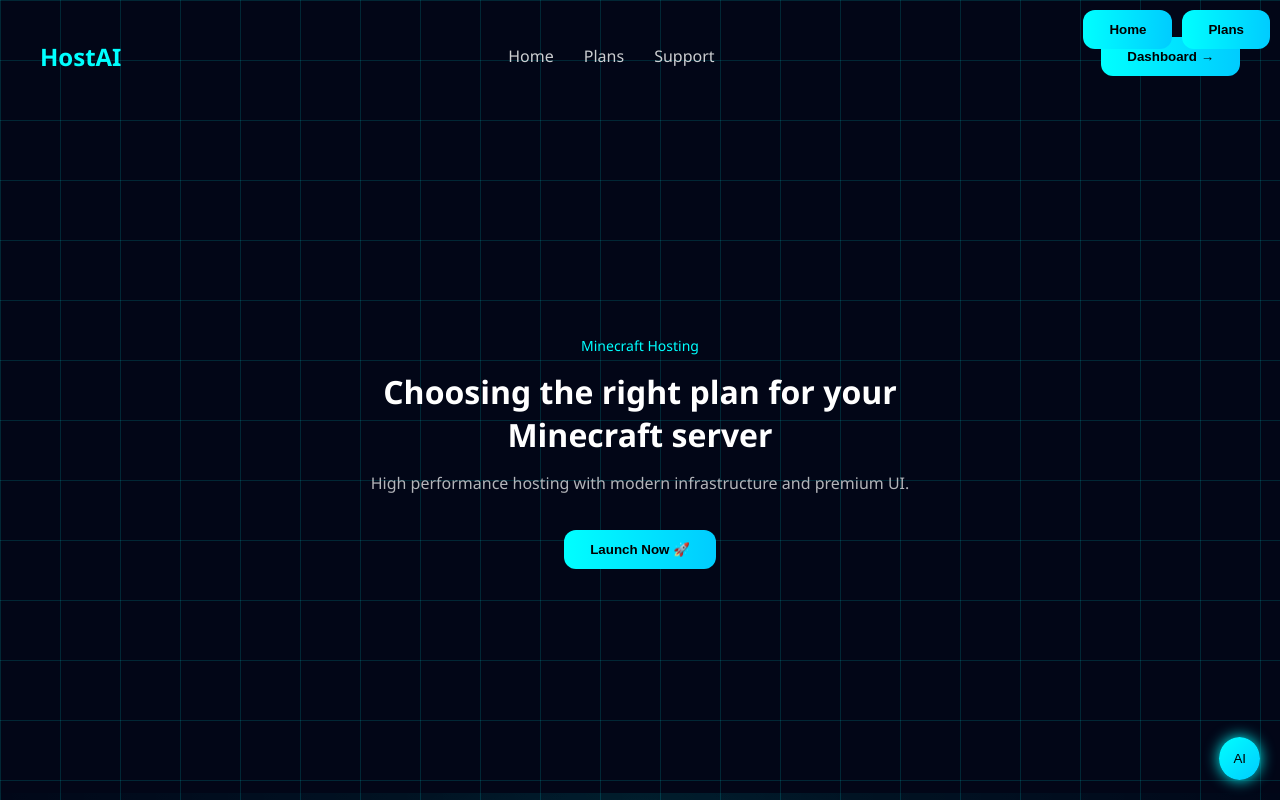
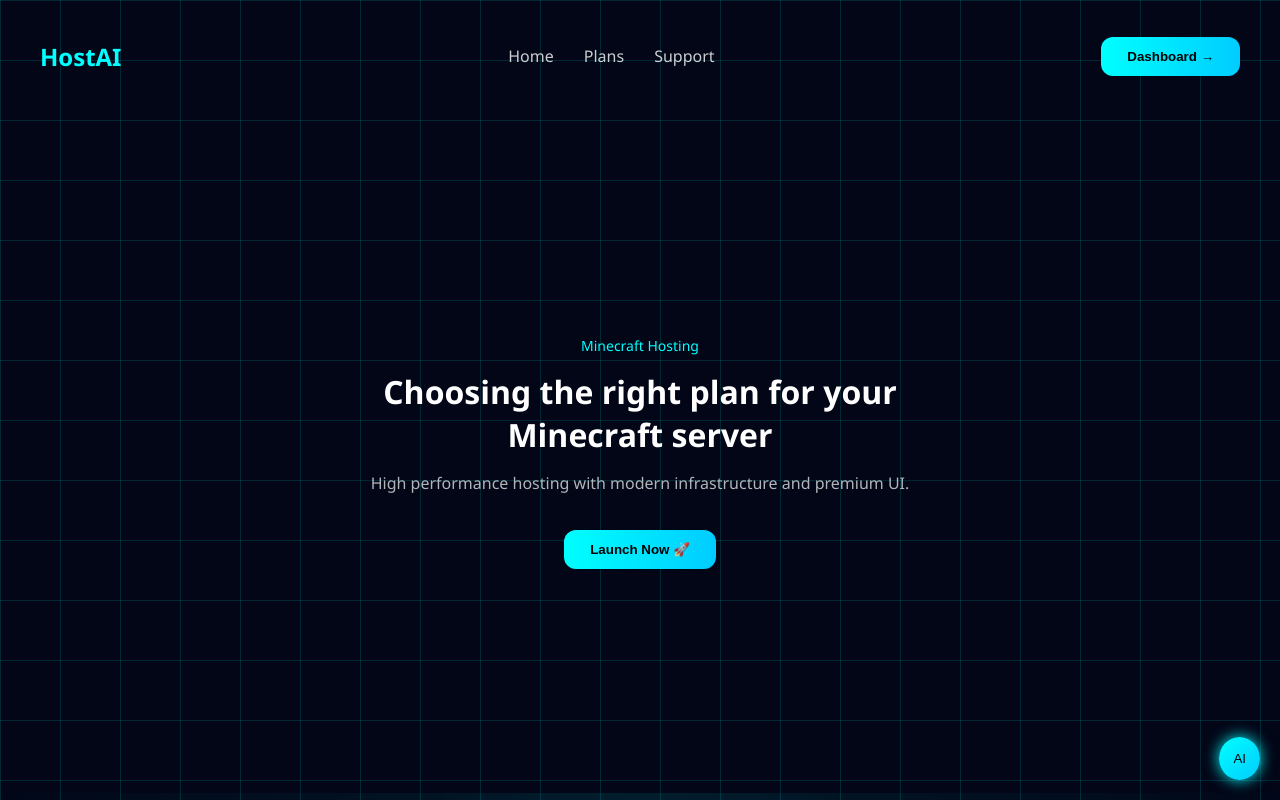
Before and after one commit to devhub201/Ai-website, a React (Vite) app in the folder frontend/: page / in a window 1280 px wide. Built offline with nearby package versions, Linux system fonts and the light colour scheme.

Commit message:
Update App.jsx

```diff
--- a/frontend/src/App.jsx
+++ b/frontend/src/App.jsx
@@ -1,52 +1,27 @@
 import { useState } from "react";
 import Home from "./pages/Home";
-
-/*
-  NOTE:
-  Abhi hum simple routing use kar rahe hain (no react-router yet)
-  Baad me upgrade karenge when pages increase
-*/
+import Plans from "./pages/Plans";
+import Category from "./pages/Category";
 
 export default function App() {
   const [page, setPage] = useState("home");
+  const [category, setCategory] = useState("");
 
   const renderPage = () => {
     switch (page) {
       case "home":
         return <Home />;
 
-      // future pages (already ready structure)
       case "plans":
-        return <div style={{padding:"40px"}}>Plans Page Coming Soon</div>;
+        return <Plans setPage={setPage} setCategory={setCategory} />;
 
-      case "cart":
-        return <div style={{padding:"40px"}}>Cart Page</div>;
-
-      case "checkout":
-        return <div style={{padding:"40px"}}>Checkout Page</div>;
-
-      case "admin":
-        return <div style={{padding:"40px"}}>Admin Panel</div>;
+      case "category":
+        return <Category category={category} />;
 
       default:
         return <Home />;
     }
   };
 
-  return (
-    <div>
-      {/* SIMPLE NAV CONTROL (temporary) */}
-      <div style={{
-        position: "fixed",
-        top: 10,
-        right: 10,
-        zIndex: 999
-      }}>
-        <button onClick={() => setPage("home")} className="btn">Home</button>
-        <button onClick={() => setPage("plans")} className="btn" style={{marginLeft:"10px"}}>Plans</button>
-      </div>
-
-      {renderPage()}
-    </div>
-  );
+  return renderPage();
 }
```
